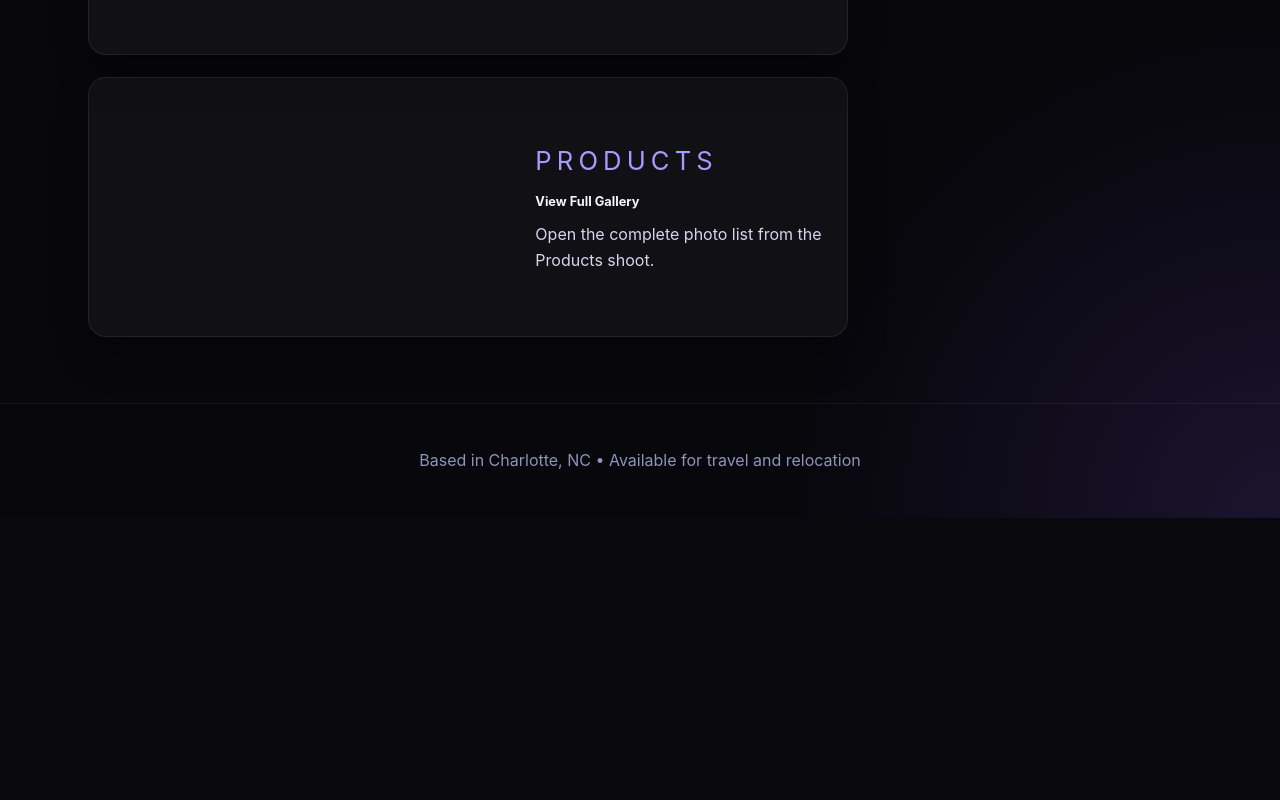
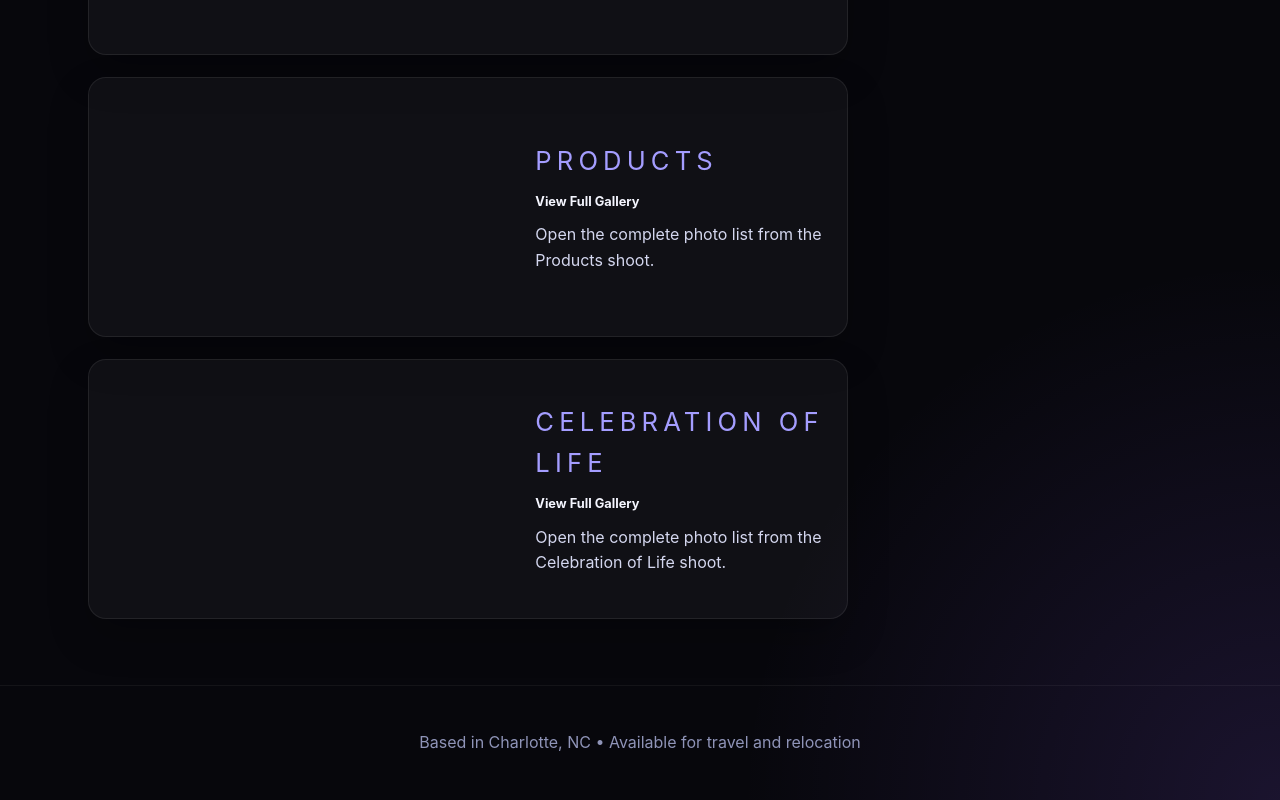
Before and after one commit to pvilaivanh/goonk-vilaivanh-portfolio, a React (Vite) app: page /photos in a window 1280 px wide. Shown: the part 1042-1842 px from the top of the page. Before the commit the page ends 1560 px from the top, so only its background shows below. Built offline with nearby package versions, Linux system fonts and the light colour scheme.

Commit message:
added celebration photos

```diff
--- a/src/App.jsx
+++ b/src/App.jsx
@@ -14,6 +14,7 @@ import Photos, {
   HeadSpaPhotos,
   HeritageInvitationalPhotos,
   ProductsPhotos,
+  CelebrationPhotos,
 } from "./components/Photos";
 import "./App.css";
 
@@ -58,6 +59,7 @@ function App() {
             <Route path="/photos/automotive" element={<AutomotivePhotos />} />
             <Route path="/photos/headspa" element={<HeadSpaPhotos />} />
             <Route path="/photos/products" element={<ProductsPhotos />} />
+            <Route path="/photos/celebration" element={<CelebrationPhotos />} />
             <Route path="/contact" element={<Contact />} />
           </Routes>
         </main>
--- a/src/components/Photos.jsx
+++ b/src/components/Photos.jsx
@@ -33,6 +33,14 @@ const productsPhotoModules = import.meta.glob(
   },
 );
 
+const celebrationPhotoModules = import.meta.glob(
+  "../assets/Celebration/*.{jpg,jpeg,png,webp}",
+  {
+    eager: true,
+    import: "default",
+  },
+);
+
 const buildPhotos = (modules) =>
   Object.entries(modules)
     .sort(([firstPath], [secondPath]) =>
@@ -50,6 +58,7 @@ const heritagePhotos = buildPhotos(heritagePhotoModules);
 const automotivePhotos = buildPhotos(automotivePhotoModules);
 const headSpaPhotos = buildPhotos(headSpaPhotoModules);
 const productsPhotos = buildPhotos(productsPhotoModules);
+const celebrationPhotos = buildPhotos(celebrationPhotoModules);
 
 const albums = [
   {
@@ -76,6 +85,12 @@ const albums = [
     description: "Open the complete photo list from the Products shoot.",
     photos: productsPhotos,
   },
+  {
+    title: "Celebration of Life",
+    path: "/photos/celebration",
+    description: "Open the complete photo list from the Celebration of Life shoot.",
+    photos: celebrationPhotos,
+  }
 ];
 
 function PhotoCollageLink({ album }) {
@@ -172,6 +187,7 @@ const heritageAlbum = albums[0];
 const automotiveAlbum = albums[1];
 const headSpaAlbum = albums[2];
 const productsAlbum = albums[3];
+const celebrationAlbum = albums[4];
 
 function Photos() {
   return (
@@ -206,4 +222,8 @@ export function ProductsPhotos() {
   return <PhotoGallery album={productsAlbum} />;
 }
 
+export function CelebrationPhotos() {
+  return <PhotoGallery album={celebrationAlbum} />;
+}
+
 export default Photos;
```
